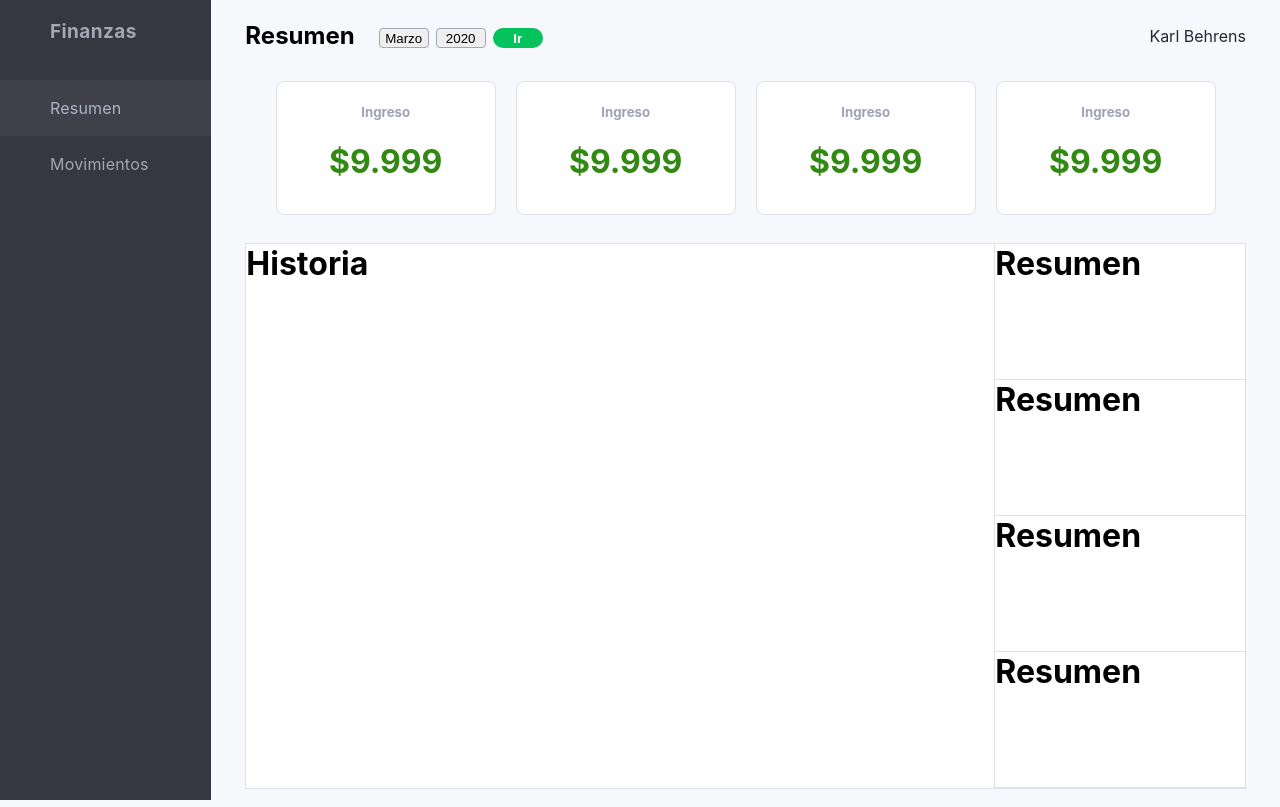
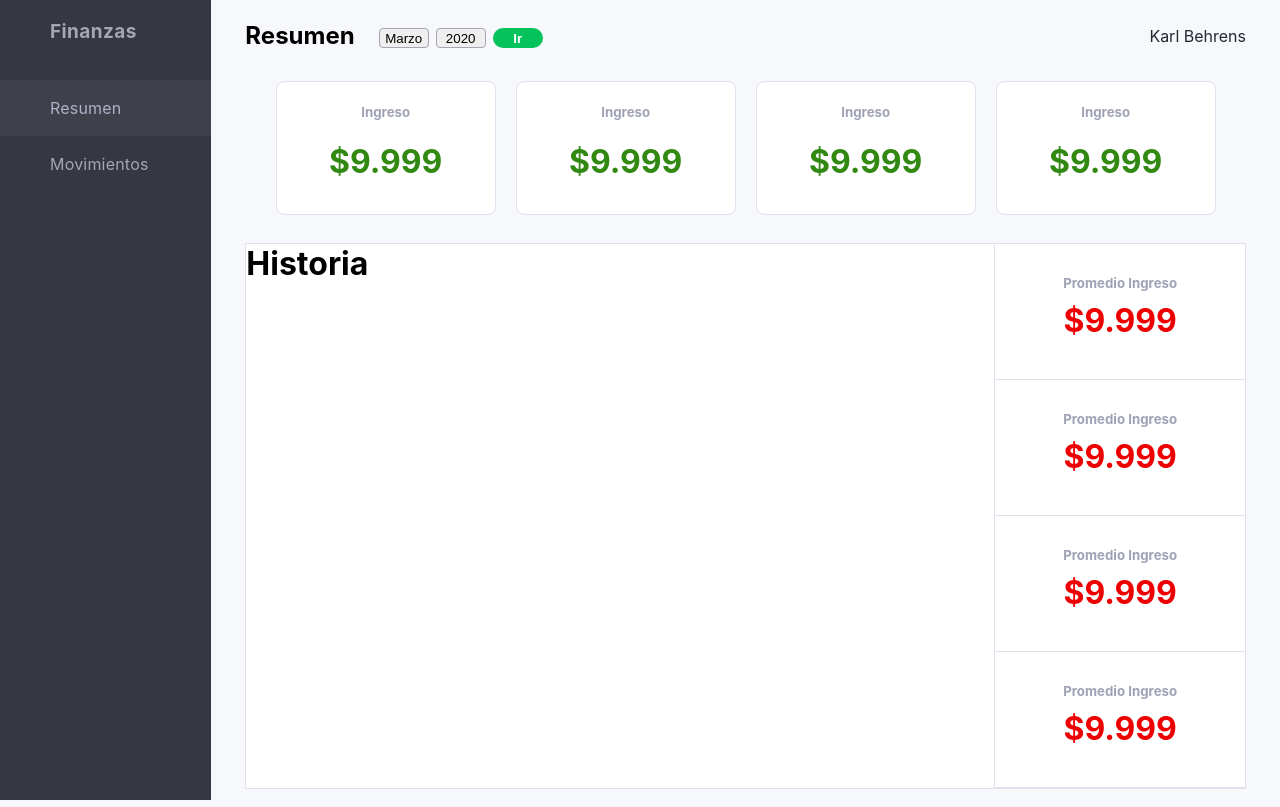
Before and after one commit to karlbehrensg/finances, a React app in the folder frontend/: page / in a window 1280 px wide. Built offline with nearby package versions, Linux system fonts and the light colour scheme.

Commit message:
Chart resume cards

```diff
--- a/frontend/src/components/ChartResume.js
+++ b/frontend/src/components/ChartResume.js
@@ -8,10 +8,26 @@ const Container = styled.div`
   height: 25%;
 `
 
+const Valor = styled.h1`
+  color: rgba(238, 0, 0, 1);
+  text-align: center;
+  margin-top: 10px;
+`
+
+const CardHeader = styled.h5`
+  display: flex;
+  color: rgba(159, 162, 180, 1);
+  justify-content: center;
+  align-items: flex-end;
+  margin: 0;
+  height: 35%;
+`
+
 const ChartResume = () => {
   return (
     <Container>
-      <h1>Resumen</h1>
+      <CardHeader>Promedio Ingreso</CardHeader>
+      <Valor>$9.999</Valor>
     </Container>
   )
 }
```
